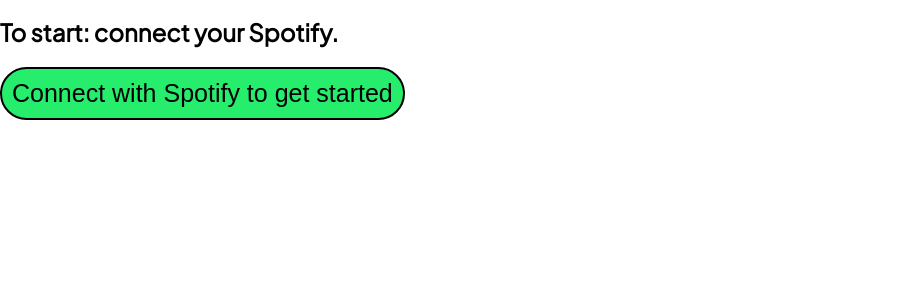
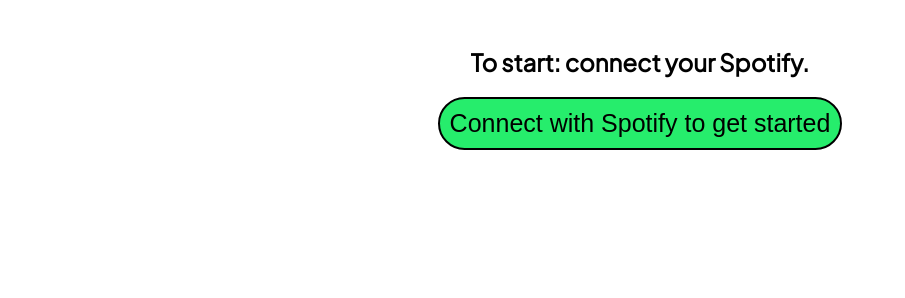
Before and after one commit to realjunderwood/realjunderwood.github.io, a PHP site: page /facemusic/index.html in a window 1280 px wide. Shown: the part 2196-2494 px from the top of the page, without its empty margins (0-905 px from the left). Run offline with PHP 8.4, Linux system fonts and the light colour scheme.

Commit message:
facemusic

```diff
--- a/facemusic/index.css
+++ b/facemusic/index.css
@@ -16,6 +16,7 @@
 html {
     overflow: hidden;
     height: 100%;
+    background:black;
 }
 
 
@@ -40,7 +41,7 @@
     height: 80vh;
     background-image:url("musik.png");
     background-size:cover;
-    box-shadow: inset 0 0 0 2000px rgba(0, 0, 0, 0.7);
+    box-shadow: inset 0 0 0 2000px rgba(0, 0, 0, 0.68);
     color:white;
     padding:100px;
     overflow:scroll;
@@ -53,14 +54,16 @@
   display: none;
 }
 
-#intro .introTextDiv:not(:first-child) {
-    width:60%;
+#intro .introTextDiv {
+    width:63%;
 }
 
 
 #postIntro {
     height:80vh;
+    background:white;
 }
+
 
 
 
@@ -154,7 +157,10 @@
 
 
 
-
+#step1 {
+    text-align:center;
+    padding:30px;
+}
 
 
 
```
